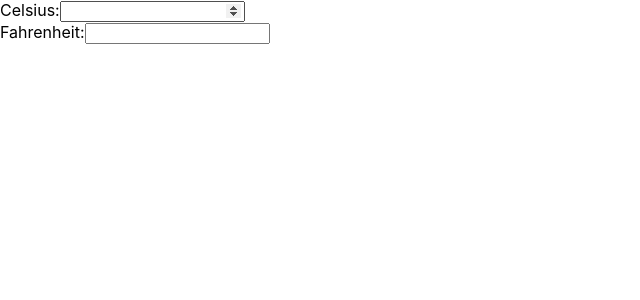
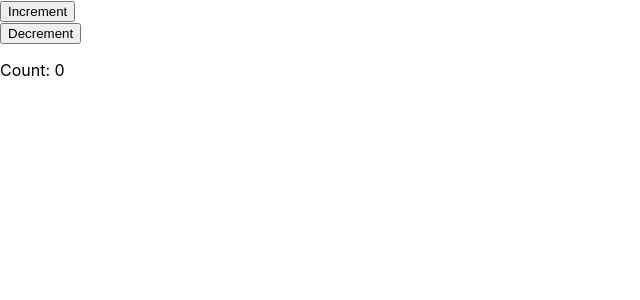
Before and after one commit to salinpaul94/60_DAY_PLAN_FOR_CROSS_PALTFORM_DEVELOPMENT, a React (Create React App) app in the folder cilu_laptop/: page / in a window 1280 px wide. Shown: the top 300 px of the page, without its empty margins (0-640 px from the left). Built offline with nearby package versions, Linux system fonts and the light colour scheme.

Commit message:
day 6 task 7 example 2

```diff
--- a/cilu_laptop/src/App.js
+++ b/cilu_laptop/src/App.js
@@ -1,5 +1,5 @@
 import './App.css';
-import TemperatureConverterTask6Example2 from './Day6Components/Task6Example2';
+import ParentTask7Example1 from './Day6Components/Task7Example1';
 
 function App() {
   return (
@@ -12,7 +12,8 @@
     // <Task5Example1RegistrationFrorm/>
     // <Task5Example2ContactForm/>
     // <ParentTask6Example1/>
-    <TemperatureConverterTask6Example2/>
+    // <TemperatureConverterTask6Example2/>
+    <ParentTask7Example1/>
   );
 }
 
--- /dev/null
+++ b/cilu_laptop/src/Day6Components/Task7Example1.js
@@ -0,0 +1,39 @@
+import React, { useState } from 'react';
+
+function ParentTask7Example1() {
+  const [count, setCount] = useState(0);
+
+  return (
+    <div>
+      <Increment count={count} setCount={setCount} />
+      <Decrement count={count} setCount={setCount} />
+      <Display count={count} />
+    </div>
+  );
+}
+
+function Increment({ count, setCount }) {
+  return (
+    <div>
+      <button onClick={() => setCount(count + 1)}>
+        Increment
+      </button>
+    </div>
+  );
+}
+
+function Decrement({ count, setCount }) {
+  return (
+    <div>
+      <button onClick={() => setCount(count - 1)}>
+        Decrement
+      </button>
+    </div>
+  );
+}
+
+function Display({ count }) {
+  return <p>Count: {count}</p>;
+}
+
+export default ParentTask7Example1;
```
